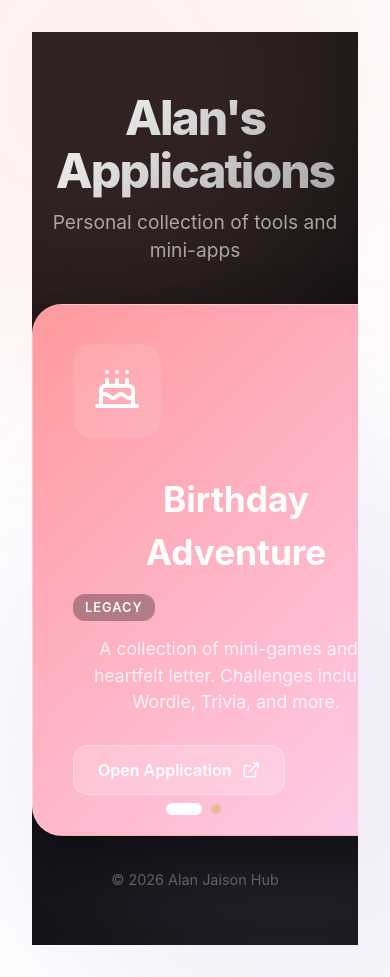
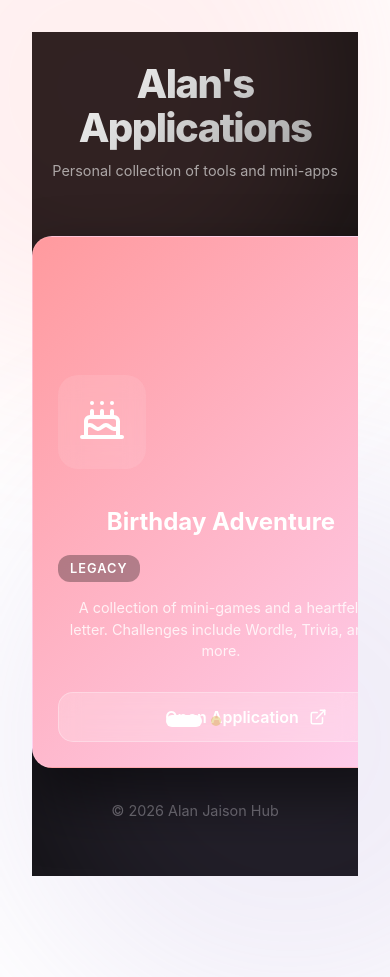
Before and after one commit to ajaison/anne, a React (Vite) app in the folder main/: page / in a window 390 px wide. After the commit the page ends 908 px from the top, so only its background shows below. Built offline with nearby package versions, Linux system fonts and the light colour scheme.

Commit message:
improve mobile responsiveness

```diff
--- a/main/src/apps/hub/HubDashboard.css
+++ b/main/src/apps/hub/HubDashboard.css
@@ -12,24 +12,25 @@
 }
 
 .hub-header {
-  padding-top: 60px;
+  padding-top: clamp(40px, 8vh, 80px);
+  padding-inline: 20px;
   text-align: center;
   z-index: 10;
 }
 
 .hub-title {
-  font-size: 4rem;
+  font-size: clamp(2.5rem, 8vw, 4.5rem);
   font-weight: 800;
   margin: 0;
   background: linear-gradient(135deg, #fff 0%, #a1a1a1 100%);
   -webkit-background-clip: text;
   background-clip: text;
   -webkit-text-fill-color: transparent;
-  letter-spacing: -2px;
+  letter-spacing: -0.04em;
 }
 
 .hub-subtitle {
-  font-size: 1.2rem;
+  font-size: clamp(0.9rem, 2vw, 1.25rem);
   opacity: 0.6;
   margin-top: 10px;
 }
@@ -48,25 +49,30 @@
   display: flex;
   align-items: center;
   justify-content: center;
-  gap: 40px;
+  gap: 20px;
   width: 100%;
   max-width: 1200px;
-  margin-bottom: 30px;
+  padding: 0 20px;
 }
 
 .card-container {
   width: 100%;
-  max-width: 500px;
-  height: 400px;
+  max-width: min(450px, 85vw);
+  height: clamp(350px, 50vh, 500px);
   perspective: 1000px;
-  cursor: pointer;
+  cursor: grab;
+  touch-action: pan-y;
+}
+
+.card-container:active {
+  cursor: grabbing;
 }
 
 .app-card {
   width: 100%;
   height: 100%;
-  border-radius: 30px;
-  padding: 40px;
+  border-radius: clamp(20px, 4vw, 30px);
+  padding: clamp(25px, 5vw, 40px);
   display: flex;
   flex-direction: column;
   justify-content: flex-end;
@@ -74,6 +80,7 @@
   position: relative;
   overflow: hidden;
   border: 1px solid rgba(255, 255, 255, 0.1);
+  user-select: none;
 }
 
 .app-content {
@@ -99,14 +106,14 @@
 }
 
 .app-title {
-  font-size: 2.2rem;
+  font-size: clamp(1.5rem, 4vw, 2.2rem);
   font-weight: 700;
   margin: 0;
   color: white;
 }
 
 .app-description {
-  font-size: 1.1rem;
+  font-size: clamp(0.9rem, 2vw, 1.1rem);
   opacity: 0.9;
   line-height: 1.5;
   margin: 0;
@@ -222,9 +229,37 @@
   100% { transform: translate(-50px, 50px); }
 }
 
-@media (max-width: 900px) {
-  .hub-title { font-size: 3rem; }
-  .carousel-wrapper { gap: 15px; padding: 20px; }
-  .nav-button { width: 50px; height: 50px; display: none; }
-  .card-container { max-width: 350px; height: 450px; }
+@media (max-width: 1024px) {
+  .desktop-only {
+    display: none !important;
+  }
+
+  .carousel-wrapper {
+    gap: 0;
+    padding: 0;
+  }
 }
+
+@media (max-width: 480px) {
+  .hub-header {
+    padding-top: 30px;
+  }
+
+  .hub-main {
+    justify-content: flex-start;
+    padding-top: 40px;
+  }
+
+  .card-container {
+    height: 480px;
+  }
+
+  .app-card {
+    padding: 25px;
+  }
+
+  .launch-button {
+    width: 100%;
+    justify-content: center;
+  }
+}
--- a/main/src/apps/hub/HubDashboard.tsx
+++ b/main/src/apps/hub/HubDashboard.tsx
@@ -48,6 +48,11 @@ const HubDashboard = () => {
 
   const activeApp = APPS[currentIndex];
 
+  const swipeConfidenceThreshold = 10000;
+  const swipePower = (offset: number, velocity: number) => {
+    return Math.abs(offset) * velocity;
+  };
+
   return (
     <div className="hub-container">
       <motion.header
@@ -61,7 +66,7 @@ const HubDashboard = () => {
 
       <main className="hub-main">
         <div className="carousel-wrapper">
-          <button className="nav-button prev" onClick={handlePrev}>
+          <button className="nav-button prev desktop-only" onClick={handlePrev}>
             <ArrowLeft size={32} />
           </button>
 
@@ -69,10 +74,25 @@ const HubDashboard = () => {
             <AnimatePresence mode="wait">
               <motion.div
                 key={activeApp.id}
-                initial={{ x: 100, opacity: 0, scale: 0.9 }}
+                drag="x"
+                dragConstraints={{ left: 0, right: 0 }}
+                dragElastic={1}
+                onDragEnd={(_, { offset, velocity }) => {
+                  const swipe = swipePower(offset.x, velocity.x);
+
+                  if (swipe < -swipeConfidenceThreshold) {
+                    handleNext();
+                  } else if (swipe > swipeConfidenceThreshold) {
+                    handlePrev();
+                  }
+                }}
+                initial={{ x: 300, opacity: 0, scale: 0.9 }}
                 animate={{ x: 0, opacity: 1, scale: 1 }}
-                exit={{ x: -100, opacity: 0, scale: 0.9 }}
-                transition={{ duration: 0.4, ease: "easeOut" }}
+                exit={{ x: -300, opacity: 0, scale: 0.9 }}
+                transition={{
+                  x: { type: "spring", stiffness: 300, damping: 30 },
+                  opacity: { duration: 0.2 }
+                }}
                 className="app-card"
                 style={{ background: activeApp.color }}
                 onClick={() => navigate(activeApp.route)}
@@ -97,7 +117,7 @@ const HubDashboard = () => {
             </AnimatePresence>
           </div>
 
-          <button className="nav-button next" onClick={handleNext}>
+          <button className="nav-button next desktop-only" onClick={handleNext}>
             <ArrowRight size={32} />
           </button>
         </div>
```
